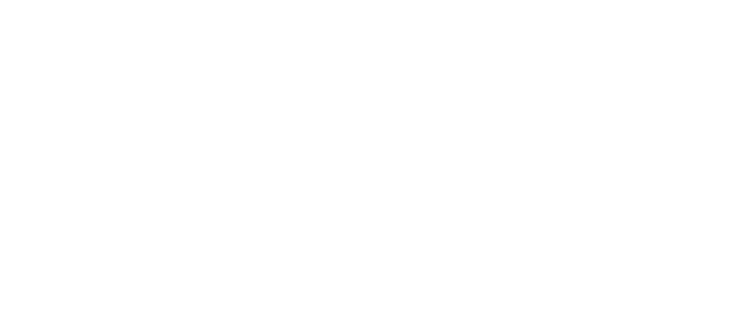
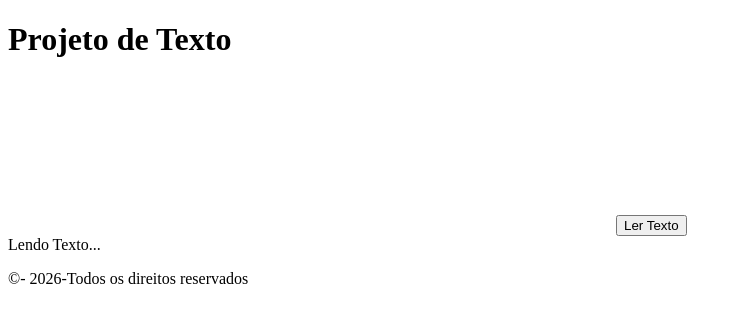
Before and after one commit to dev-fgustavot/ProjetoAPI, a plain HTML site: page index.html in a window 1280 px wide. Shown: the whole page, without its empty margins (0-742 px from the left). Drawn offline with Linux system fonts and the light colour scheme.

Commit message:
[Feat]Estrutura do código html

```diff
--- a/index.html
+++ b/index.html
@@ -10,8 +10,22 @@
     <script src="https://cdn.jsdelivr.net/npm/tesseract.js@4.0.2/dist/tesseract.min.js"></script>
 </head>
 <body>
+    <header>
+        <h1>Projeto de Texto</h1>
+    </header>
+    <main>
+        <div class="conteiner">
+            <video id="video" autoplay playsinline></video>
+            <canvas id="canvas"></canvas>
+            <button id="btn-texto">Ler Texto</button>
+            <div id="saida">Lendo Texto...</div>
+        </div>
+
+    </main>
+    <footer>
+        <p>&copy;- 2026-Todos os direitos reservados</p>
+    </footer>
     <!-- JS EXTERNO -->
      <script src="./src/js/script.js"></script>
-
 </body>
 </html>
```
